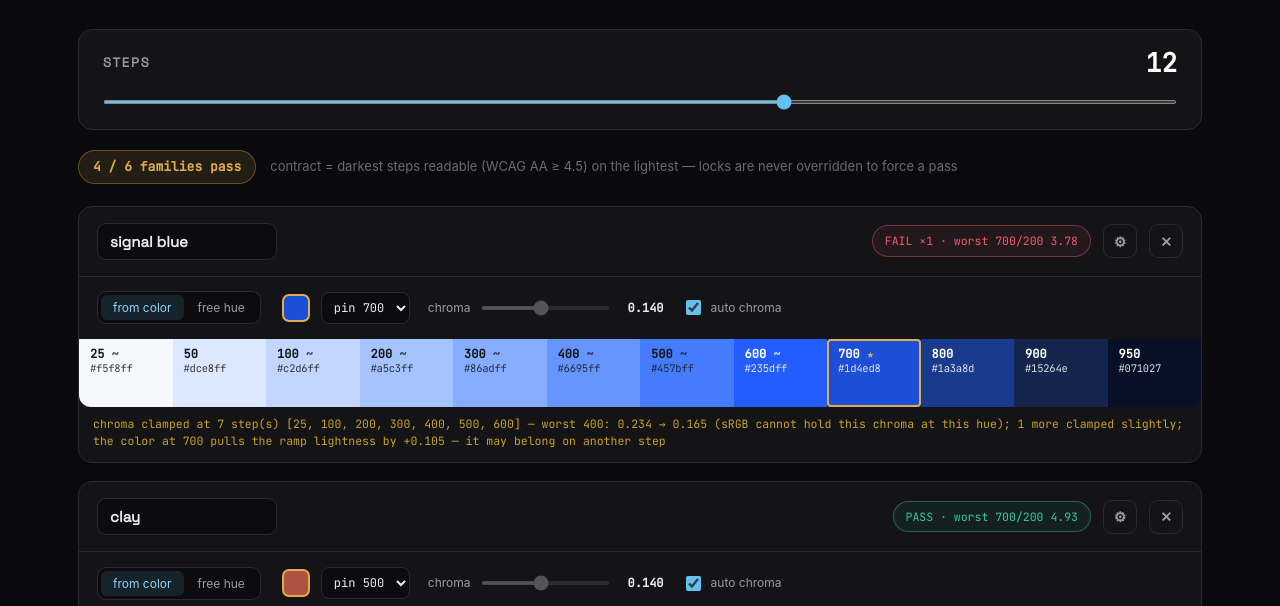
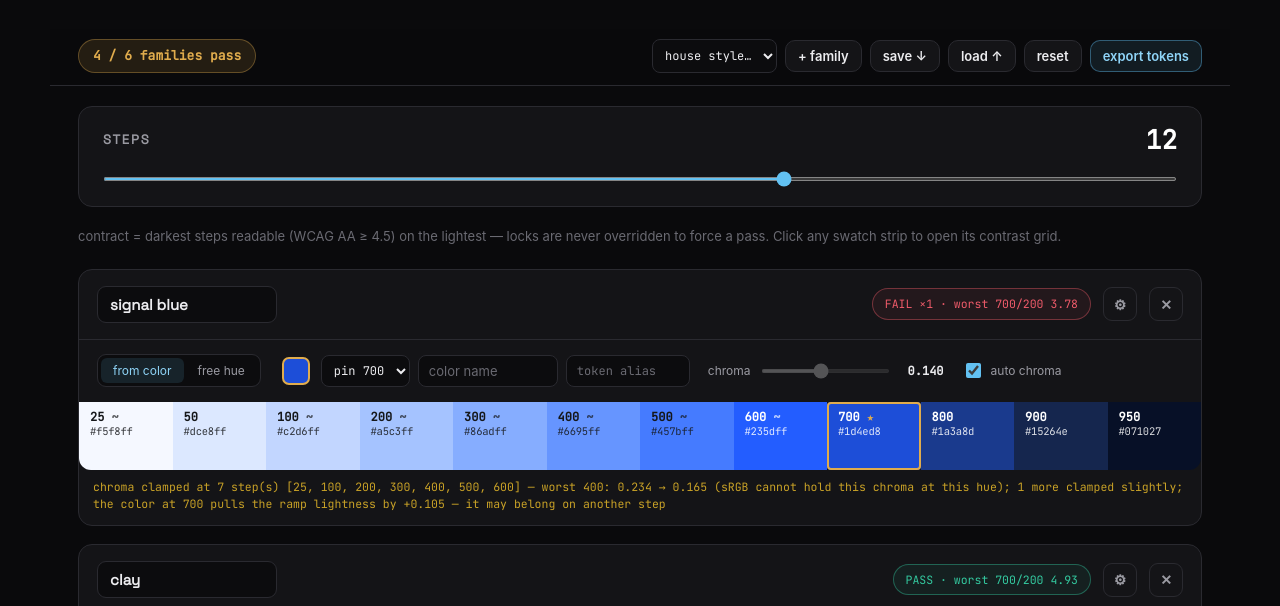
Before and after one commit to egildo/gosfuig, a website built with Vite: page index.html in a window 1280 px wide. Shown: the part 194-800 px from the top of the page. Built offline with nearby package versions, Linux system fonts and the light colour scheme; what apca-w3 would draw is missing.

Commit message:
Studio: author named colors, and a sticky action bar
Named colors had a model, a spec, validation, routing and an export path, but
no way to type one in — the studio only preserved what arrived in a config.
Each "from color" family now has two fields next to its swatch and pin step:

  [swatch] [pin 700 v] [color name] [token alias]

Two fields rather than one, because they are different kinds of string: the
name is prose on a swatch ("Acme Signal Blue"), the alias is an identifier
someone types ("brand blue"). Clearing either removes it rather than storing an
empty string, so a config never gains a meaningless key. Both flow straight to
the export — typing an alias adds `brand-blue: { $value: "{signal-blue.700}" }`
to the token panel as you type.

The action controls move from the bottom of the page into a sticky bar at the
top: the pass pill, house style, + family, save, load, reset, export tokens.
The config note lives inside the bar next to the buttons that produce it, but
bounded to 4.5em with overflow, since a validation error can be many lines and
the bar must not grow unboundedly while pinned.

The bar deliberately does not wrap. A sticky element that changes height makes
everything below it jump, so it stays exactly one row (57px) at every width and
scrolls sideways when it runs out of room.

Also fixes a pre-existing overflow found while checking the above: grid items
default to min-width:auto, so the hex labels refused to shrink and the swatch
strip escaped its card below roughly 900px. The labels now clip instead.

Co-Authored-By: Claude Opus 5 <noreply@anthropic.com>

```diff
--- a/src/studio/main.ts
+++ b/src/studio/main.ts
@@ -265,6 +265,42 @@ let cards: Card[] = [];
 function mount(): void {
   app.innerHTML = '';
 
+  // Sticky action bar. Everything here is something you reach for repeatedly
+  // while working, so it follows you down the page; the intro above it scrolls
+  // away. The config note lives inside the bar, next to the buttons that
+  // produce it, but bounded in height so a long validation error cannot grow
+  // the header without limit.
+  app.append(
+    el('div', { class: 'bar' }, [
+      el('div', { class: 'bar-row' }, [
+        summaryEl,
+        el('span', { class: 'gap' }),
+        templatePicker(),
+        el('button', { class: 'btn add', onclick: addFamily }, ['+ family']),
+        el(
+          'button',
+          {
+            class: 'btn',
+            title: 'download this session as palette.config.json',
+            onclick: saveConfig,
+          },
+          ['save ↓'],
+        ),
+        el(
+          'button',
+          { class: 'btn', title: 'load a palette.config.json', onclick: () => configInput.click() },
+          ['load ↑'],
+        ),
+        el('button', { class: 'btn', title: 'discard and start over', onclick: resetSession }, [
+          'reset',
+        ]),
+        el('button', { class: 'btn accent', onclick: showTokens }, ['export tokens']),
+        configInput,
+      ]),
+      configNote,
+    ]),
+  );
+
   // global STEPS card
   const stepsVal = el('span', { class: 'steps-val' }, [String(steps)]);
   const stepsInput = el('input', {
@@ -292,43 +328,13 @@ function mount(): void {
 
   app.append(
     el('div', { class: 'summary' }, [
-      summaryEl,
       el('span', { class: 'legend' }, [
-        'contract = darkest steps readable (WCAG AA ≥ 4.5) on the lightest — locks are never overridden to force a pass',
+        'contract = darkest steps readable (WCAG AA ≥ 4.5) on the lightest — locks are never overridden to force a pass. Click any swatch strip to open its contrast grid.',
       ]),
     ]),
   );
 
   app.append(famHost);
-
-  app.append(
-    el('div', { class: 'row' }, [
-      el('button', { class: 'btn add', onclick: addFamily }, ['+ add family']),
-      el('button', { class: 'btn accent', onclick: showTokens }, ['export W3C tokens']),
-      templatePicker(),
-      el('span', { class: 'gap' }),
-      el(
-        'button',
-        {
-          class: 'btn',
-          title: 'download this session as palette.config.json',
-          onclick: saveConfig,
-        },
-        ['save config ↓'],
-      ),
-      el(
-        'button',
-        { class: 'btn', title: 'load a palette.config.json', onclick: () => configInput.click() },
-        ['load config ↑'],
-      ),
-      el('button', { class: 'btn', title: 'discard and start over', onclick: resetSession }, [
-        'reset',
-      ]),
-      configInput,
-      el('span', { class: 'legend' }, ['click any swatch strip to toggle its contrast grid']),
-    ]),
-  );
-  app.append(configNote);
   app.append(outEl);
 
   remountFamilies();
@@ -432,7 +438,45 @@ function buildCard(fi: number): Card {
       el('option', { value: i, selected: i === Math.min(fam.seedStep, steps - 1) }, ['pin ' + n]),
     ),
   );
-  const seedCtrls = el('div', { class: 'seed-only src' }, [seedColor, seedStepSel]);
+  // The brand's own name for this color, and the token alias that points at it.
+  // Two fields rather than one because they are different kinds of string: the
+  // name is prose on a swatch, the alias is an identifier someone types.
+  const seedName = el('input', {
+    type: 'text',
+    class: 'color-name',
+    value: fam.seedName ?? '',
+    placeholder: 'color name',
+    title: 'the brand’s name for this color, e.g. "Corporate Blue"',
+    'aria-label': 'color name',
+    oninput: (e) => {
+      const v = (e.target as HTMLInputElement).value.trim();
+      if (v === '') delete fam.seedName;
+      else fam.seedName = v;
+      refreshSelf();
+    },
+  }) as HTMLInputElement;
+
+  const seedAlias = el('input', {
+    type: 'text',
+    class: 'color-alias',
+    value: fam.seedAlias ?? '',
+    placeholder: 'token alias',
+    title: 'a second way to point at this color in the token file, e.g. "brand blue"',
+    'aria-label': 'token alias',
+    oninput: (e) => {
+      const v = (e.target as HTMLInputElement).value.trim();
+      if (v === '') delete fam.seedAlias;
+      else fam.seedAlias = v;
+      refreshSelf();
+    },
+  }) as HTMLInputElement;
+
+  const seedCtrls = el('div', { class: 'seed-only src' }, [
+    seedColor,
+    seedStepSel,
+    seedName,
+    seedAlias,
+  ]);
 
   const hue = inlineSlider(
     'hue',
--- a/src/studio/studio.css
+++ b/src/studio/studio.css
@@ -187,6 +187,52 @@ input[type='color']:disabled {
   font-variant-numeric: tabular-nums;
 }
 
+/* ---- sticky action bar ---- */
+.bar {
+  position: sticky;
+  top: 0;
+  z-index: 20;
+  /* Bleed over the wrap's horizontal padding so nothing scrolls past the edges. */
+  margin: 0 -28px 20px;
+  padding: 10px 28px;
+  background: rgba(10, 10, 12, 0.86);
+  backdrop-filter: blur(12px);
+  border-bottom: 1px solid var(--line);
+}
+.bar-row {
+  display: flex;
+  align-items: center;
+  gap: 8px;
+  /* Deliberately does NOT wrap. A sticky element that changes height makes the
+     content below it jump; scrolling the bar sideways when it runs out of room
+     keeps it exactly one row tall at every width. */
+  flex-wrap: nowrap;
+  overflow-x: auto;
+  overflow-y: hidden;
+  padding-bottom: 2px;
+}
+.bar-row > * {
+  flex: 0 0 auto;
+}
+.bar-row .gap {
+  flex: 1 1 12px;
+  min-width: 12px;
+}
+.bar-row .btn {
+  padding: 7px 12px;
+  white-space: nowrap;
+}
+.bar-row select {
+  height: 34px;
+}
+.bar .config-note {
+  /* Bounded: a validation error can be many lines, and the bar must not grow
+     without limit while it is pinned to the top of the viewport. */
+  max-height: 4.5em;
+  overflow-y: auto;
+  margin-top: 8px;
+}
+
 /* ---- STEPS global card ---- */
 .globals {
   background: var(--panel);
@@ -343,6 +389,28 @@ input[type='color']:disabled {
   align-items: center;
   gap: 8px;
 }
+/* The brand's name for the colour, and the token alias pointing at it. */
+.src input[type='text'] {
+  background: var(--inset);
+  border: 1px solid var(--line);
+  color: var(--ink);
+  border-radius: 8px;
+  height: 32px;
+  padding: 0 10px;
+  width: 140px;
+}
+.src input[type='text']::placeholder {
+  color: var(--dim);
+}
+.src input.color-alias {
+  font-family: var(--mono);
+  font-size: 12px;
+  width: 124px;
+}
+.src input[type='text']:focus {
+  outline: none;
+  border-color: var(--acc);
+}
 .chip {
   display: flex;
   align-items: center;
@@ -430,6 +498,10 @@ input[type='color']:disabled {
   gap: 3px;
   cursor: pointer;
   position: relative;
+  /* Grid items default to min-width:auto, so the hex label refuses to shrink and
+     the strip escapes its card at narrow widths. Let the label clip instead. */
+  min-width: 0;
+  overflow: hidden;
 }
 .sw:first-child {
   border-radius: 0 0 0 12px;
```
